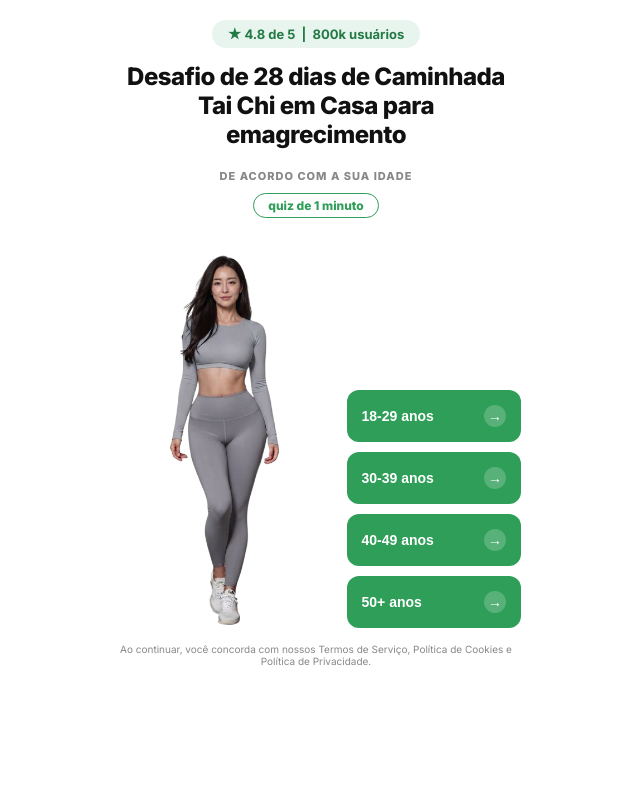
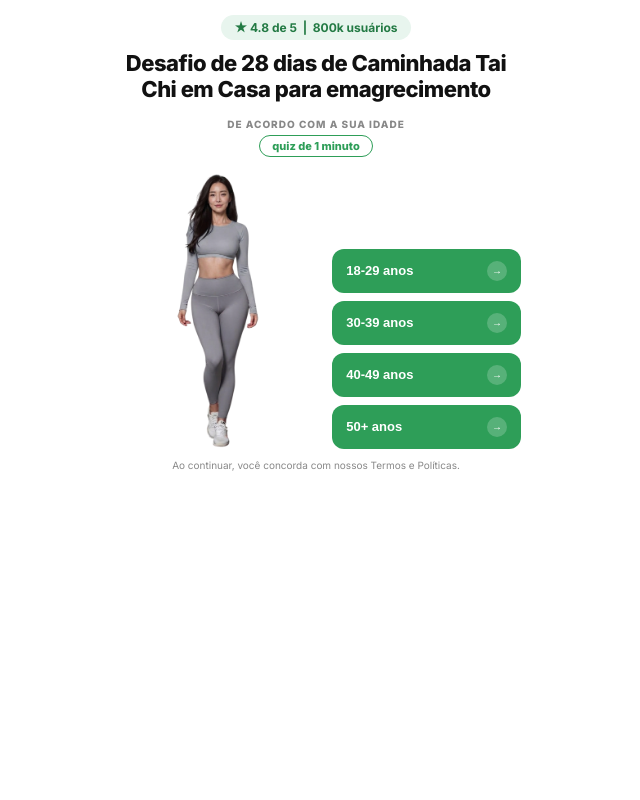
Before and after one commit to allysonfel/clubfit-app, a Flask app: page / in a window 1280 px wide. Shown: the whole page, without its empty margins (324-964 px from the left). Run offline with Flask 3, Linux system fonts and the light colour scheme.

Commit message:
update 13;17

```diff
--- a/templates/index.html
+++ b/templates/index.html
@@ -20,14 +20,16 @@
             font-family: 'Inter', sans-serif;
             background: #fff;
             color: var(--text);
-            min-height: 100vh;
+            height: 100vh;
             display: flex;
             justify-content: center;
+            overflow: hidden; /* Trava o scroll global */
         }
 
         .app-shell {
             width: 100%;
             max-width: 450px;
+            height: 100vh;
             display: flex;
             flex-direction: column;
             background: #fff;
@@ -37,58 +39,65 @@
             display: none;
             flex-direction: column;
             width: 100%;
-            min-height: 100vh; /* Ocupa a altura da tela */
-            padding-bottom: 30px;
+            height: 100%; /* Ocupa exatamente a altura do celular */
             animation: fadeIn 0.3s ease;
         }
         .step.active { display: flex; }
 
         @keyframes fadeIn { from { opacity: 0; } to { opacity: 1; } }
 
-        /* Títulos Padrão Bold */
         h1, h2, h3 { font-weight: 800; text-align: center; letter-spacing: -0.5px; }
 
-        /* ── ESTRUTURA DE CONTEÚDO QUE EMPURRA O BOTÃO ── */
+        /* ÁREA PRINCIPAL: Espaço flexível */
         .main-content {
-            flex: 1; /* Faz o conteúdo crescer e empurrar o footer */
+            flex: 1;
             display: flex;
             flex-direction: column;
             align-items: center;
-            padding: 20px;
+            justify-content: center; /* Centraliza tudo no meio */
+            padding: 10px 20px;
+            overflow: hidden;
         }
 
+        /* RODAPÉ: Onde o botão mora */
         .footer-action {
-            padding: 10px 20px 20px;
+            padding: 10px 20px 25px;
             width: 100%;
         }
 
-        /* ── TELA 1 (LANDING) ── */
-        .rating-badge { background: var(--green-light); color: #237A44; border-radius: 100px; padding: 6px 16px; font-size: 13px; font-weight: 700; margin-bottom: 15px; }
-        #step-1 h1 { font-size: 24px; line-height: 1.2; margin-bottom: 20px; }
-        .hero-layout { display: flex; align-items: flex-end; gap: 10px; width: 100%; margin-top: 10px; }
-        .hero-img { width: 55%; object-fit: contain; max-height: 380px; }
-        .age-options { flex: 1; display: flex; flex-direction: column; gap: 10px; }
-        .age-btn { background: var(--green); color: #fff; border: none; border-radius: 12px; padding: 15px; font-weight: 700; display: flex; justify-content: space-between; align-items: center; cursor: pointer; font-size: 14px; width: 100%; }
-        .arrow-circle { width: 22px; height: 22px; background: rgba(255,255,255,0.2); border-radius: 50%; display: flex; align-items: center; justify-content: center; }
+        /* ── AJUSTES TELA 1 ── */
+        #step-1 .main-content { justify-content: flex-start; padding-top: 15px; }
+        .rating-badge { background: var(--green-light); color: #237A44; border-radius: 100px; padding: 5px 14px; font-size: 12px; font-weight: 700; margin-bottom: 10px; }
+        #step-1 h1 { font-size: 22px; line-height: 1.2; margin-bottom: 15px; }
+        .hero-layout { display: flex; align-items: flex-end; gap: 8px; width: 100%; }
+        .hero-img { width: 52%; max-height: 35vh; object-fit: contain; }
+        .age-options { flex: 1; display: flex; flex-direction: column; gap: 8px; }
+        .age-btn { background: var(--green); color: #fff; border: none; border-radius: 12px; padding: 12px 14px; font-weight: 700; display: flex; justify-content: space-between; align-items: center; font-size: 13px; width: 100%; }
+        .arrow-circle { width: 20px; height: 20px; background: rgba(255,255,255,0.2); border-radius: 50%; display: flex; align-items: center; justify-content: center; font-size: 10px; }
 
-        /* ── TELA 2 (SOCIAL PROOF) ── */
-        .social-img-main { width: 100%; max-width: 340px; margin-bottom: 15px; }
-        .badge-800k { width: 90%; max-width: 280px; margin-bottom: 10px; }
+        /* ── AJUSTES TELA 2 ── */
+        .social-img-main { max-height: 30vh; width: auto; margin-bottom: 15px; }
+        .badge-800k { max-width: 240px; margin-bottom: 10px; }
 
-        /* ── TELA 3 (BOAS-VINDAS) ── */
-        #step-3 { padding-top: 0; }
-        .welcome-hero-img { width: 100%; border-radius: 0 0 40px 40px; margin-bottom: 25px; max-height: 45vh; object-fit: cover; }
-        #step-3 .main-content { padding: 0; } /* Reseta padding para a imagem colar no topo */
-        #step-3 h2 { padding: 0 25px; margin-bottom: 15px; font-size: 24px; }
-        #step-3 .desc { font-size: 15px; color: #555; line-height: 1.6; padding: 0 25px; text-align: center; }
+        /* ── AJUSTES TELA 3 ── */
+        #step-3 .main-content { padding: 0; justify-content: flex-start; }
+        .welcome-hero-img {
+            width: 100%;
+            max-height: 38vh; /* Diminuído para sobrar espaço pro botão */
+            border-radius: 0 0 35px 35px;
+            margin-bottom: 15px;
+            object-fit: cover;
+        }
+        #step-3 h2 { padding: 0 20px; margin-bottom: 10px; font-size: 22px; }
+        #step-3 .desc { font-size: 14px; color: #555; line-height: 1.5; padding: 0 20px; text-align: center; }
 
         /* BOTÃO PADRÃO */
         .btn-primary {
             background: var(--green); color: white; border: none; padding: 18px; border-radius: 15px;
-            font-size: 18px; font-weight: 800; width: 100%; cursor: pointer;
+            font-size: 17px; font-weight: 800; width: 100%; cursor: pointer;
         }
 
-        .footer-note { font-size: 10px; color: var(--text-muted); text-align: center; margin-top: 15px; width: 100%; }
+        .footer-note { font-size: 10px; color: var(--text-muted); text-align: center; margin-top: 10px; }
     </style>
 </head>
 <body>
@@ -99,8 +108,8 @@
         <div class="main-content">
             <div class="rating-badge">★ 4.8 de 5 &nbsp;|&nbsp; 800k usuários</div>
             <h1>Desafio de 28 dias de Caminhada Tai Chi em Casa para emagrecimento</h1>
-            <p style="font-size:11px; font-weight:800; color:#888; letter-spacing:1px; margin-bottom: 10px; text-transform: uppercase;">DE ACORDO COM A SUA IDADE</p>
-            <span style="border:1.5px solid var(--green); color:var(--green); border-radius:20px; padding:4px 14px; font-size:12px; font-weight:800; margin-bottom:20px;">quiz de 1 minuto</span>
+            <p style="font-size:10px; font-weight:800; color:#888; letter-spacing:1px; margin-bottom: 5px; text-transform: uppercase;">DE ACORDO COM A SUA IDADE</p>
+            <span style="border:1.5px solid var(--green); color:var(--green); border-radius:20px; padding:3px 12px; font-size:11px; font-weight:800; margin-bottom:12px;">quiz de 1 minuto</span>
 
             <div class="hero-layout">
                 <img src="static/img/hero-sofia.png" alt="Sofia Lee" class="hero-img">
@@ -111,16 +120,16 @@
                     <button class="age-btn" onclick="goTo('step-2')">50+ anos <span class="arrow-circle">→</span></button>
                 </div>
             </div>
-            <p class="footer-note">Ao continuar, você concorda com nossos Termos de Serviço, Política de Cookies e Política de Privacidade.</p>
+            <p class="footer-note">Ao continuar, você concorda com nossos Termos e Políticas.</p>
         </div>
     </div>
 
     <!-- TELA 2 -->
     <div id="step-2" class="step">
-        <div class="main-content" style="justify-content: center;">
+        <div class="main-content">
             <img src="static/img/social-proof.png" class="social-img-main">
             <img src="static/img/badge-users.png" class="badge-800k">
-            <p style="color:#666; font-size:16px;">pessoas já se juntaram a nós</p>
+            <p style="color:#666; font-size:15px;">pessoas já se juntaram a nós</p>
         </div>
         <div class="footer-action">
             <button class="btn-primary" onclick="goTo('step-3')">Continuar</button>
@@ -129,10 +138,10 @@
 
     <!-- TELA 3 -->
     <div id="step-3" class="step">
-        <div class="main-content" style="justify-content: flex-start;">
+        <div class="main-content">
             <img src="static/img/welcome-sofia.png" class="welcome-hero-img">
-            <h2>Boas-vindas à sua jornada de Caminhada Tai Chi em Casa!</h2>
-            <p class="desc">Você está prestes a começar uma prática inspirada no Tai Chi para atingir sua meta de passos e equilíbrio sem sair de casa. Vamos explorar seus objetivos e necessidades.</p>
+            <h2>Boas-vindas à sua jornada!</h2>
+            <p class="desc">Comece uma prática de caminhada consciente para atingir suas metas de passos e equilíbrio sem sair de casa.</p>
         </div>
         <div class="footer-action">
             <button class="btn-primary" onclick="goTo('step-4')">Continuar</button>
```
